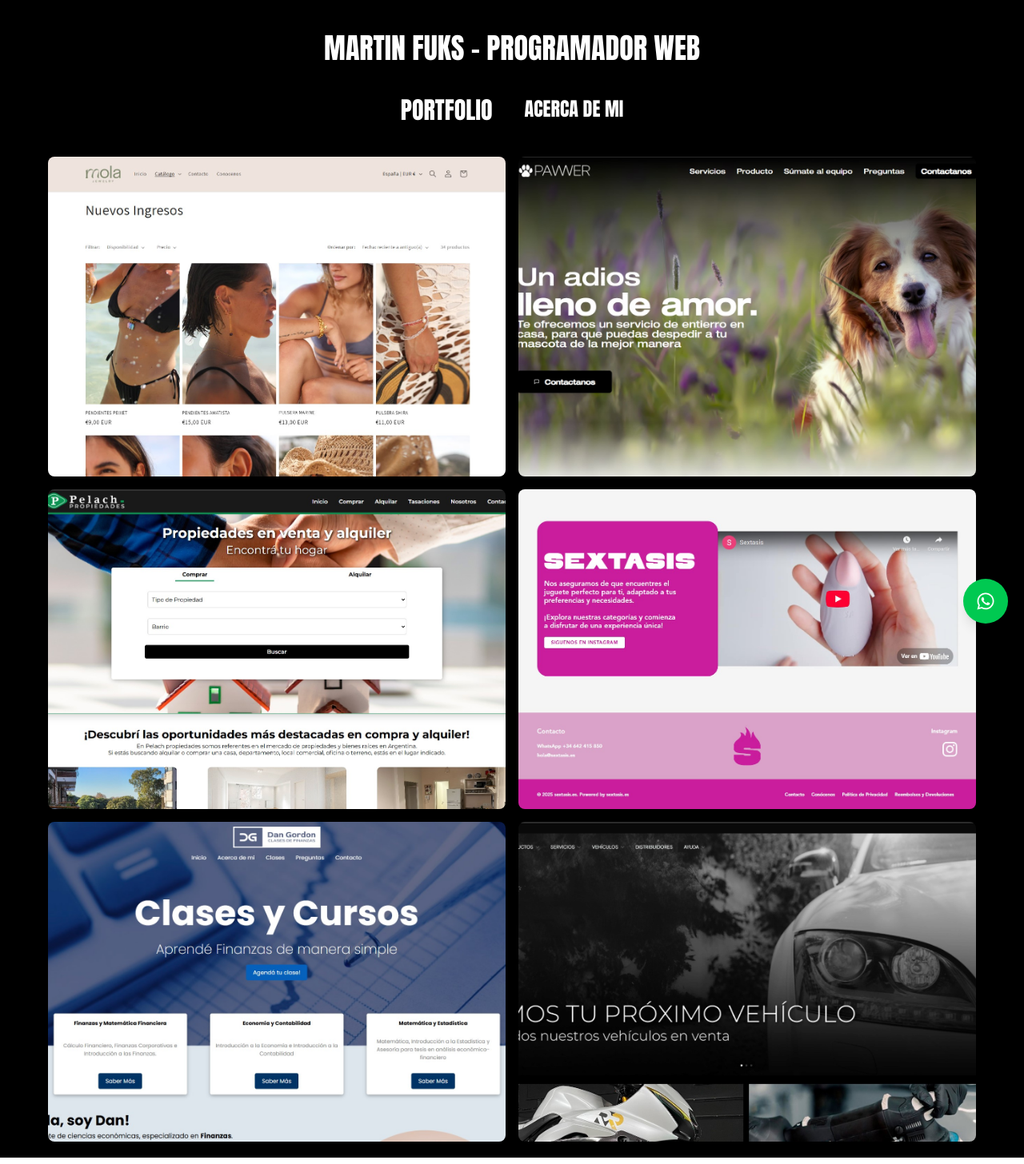
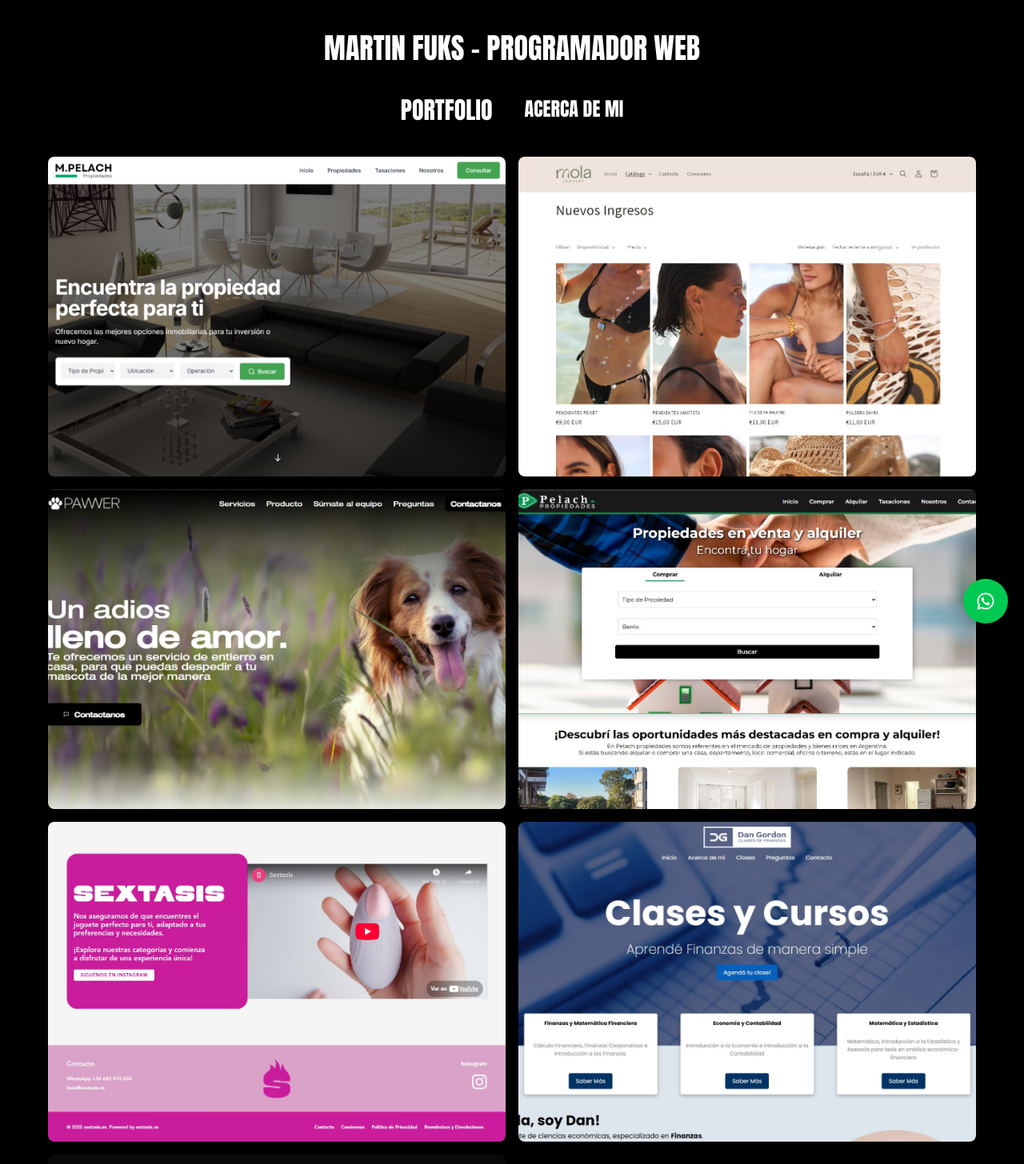
Before and after one commit to Frujiloja/MartinFuksPortfolio, a React (Vite) app: page / in a window 1280 px wide. Shown: the top 1456 px of the page at 80% size. Built offline with nearby package versions, Linux system fonts and the light colour scheme.

Commit message:
nuevo proyecto

```diff
--- a/src/components/About.jsx
+++ b/src/components/About.jsx
@@ -72,7 +72,7 @@
             <h3 className="text-2xl font-bold text-white mb-6 montserrat-bold">Mi historia</h3>
             <div className="space-y-4 text-white montserrat-regular">
               <p>
-                Soy desarrollador frontend con más de 2 años de experiencia creando aplicaciones web modernas,
+                Soy desarrollador frontend con más de 3 años de experiencia creando aplicaciones web modernas,
                 funcionales y atractivas. Mi formación en diseño gráfico y experiencia como diseñador UI/UX me
                 permiten abordar los proyectos no solo desde lo técnico, sino también desde la estética y la
                 experiencia del usuario.
@@ -91,7 +91,7 @@
           <div className="space-y-6">
             <div className="bg-stone-700 p-6 rounded-xl">
               <h4 className="font-semibold text-white mb-2 montserrat-bold">Experiencia</h4>
-              <p className="text-white montserrat-regular">+2 años desarrollando aplicaciones web</p>
+              <p className="text-white montserrat-regular">+3 años desarrollando aplicaciones web</p>
             </div>
             <div className="bg-stone-700 p-6 rounded-xl">
               <h4 className="font-semibold text-white mb-2 montserrat-bold">Proyectos</h4>
--- a/src/components/Projects.jsx
+++ b/src/components/Projects.jsx
@@ -4,6 +4,11 @@
 
 const Projects = () => {
   const projects = [
+    {
+      name: "MARTIN PELACH",
+      image: "/imagee.png",
+      link: "https://mpelachprop.com.ar/",
+    },
     {
       name: "MOLA JEWELRY",
       image: "/Screenshot 2025-05-29 130159.jpg",
@@ -31,7 +36,7 @@
     },
     {
       name: "INOX STYLE",
-      image: "/Screenshot 2025-04-11 121220.jpg",
+      image: "/image.png",
       link: "https://inoxstyle.com.ar",
     },
   ];
--- a/src/components/Starter.jsx
+++ b/src/components/Starter.jsx
@@ -11,6 +11,11 @@
   }, []);
 
   const projects = [
+    {
+      name: "MARTIN PELACH",
+      image: "/imagee.png",
+      link: "https://mpelachprop.com.ar/",
+    },
     {
       name: "MOLA JEWELRY",
       image: "/Screenshot 2025-05-29 130159.jpg",
@@ -38,7 +43,7 @@
     },
     {
       name: "INOX STYLE",
-      image: "/Screenshot 2025-04-11 121220.jpg",
+      image: "/image.png",
       link: "https://inoxstyle.com.ar",
     },
   ];
```
Also changed, not shown: public/image.png (added), public/imagee.png (added).
